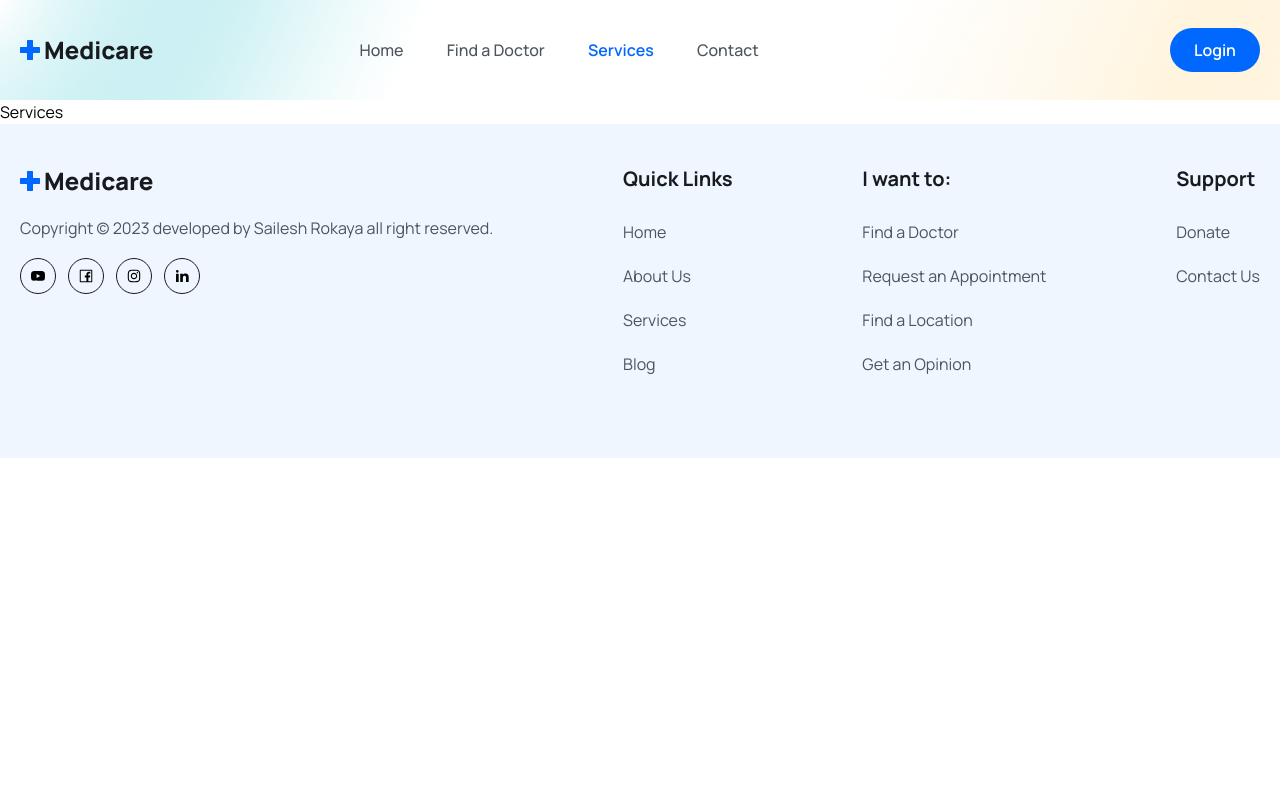
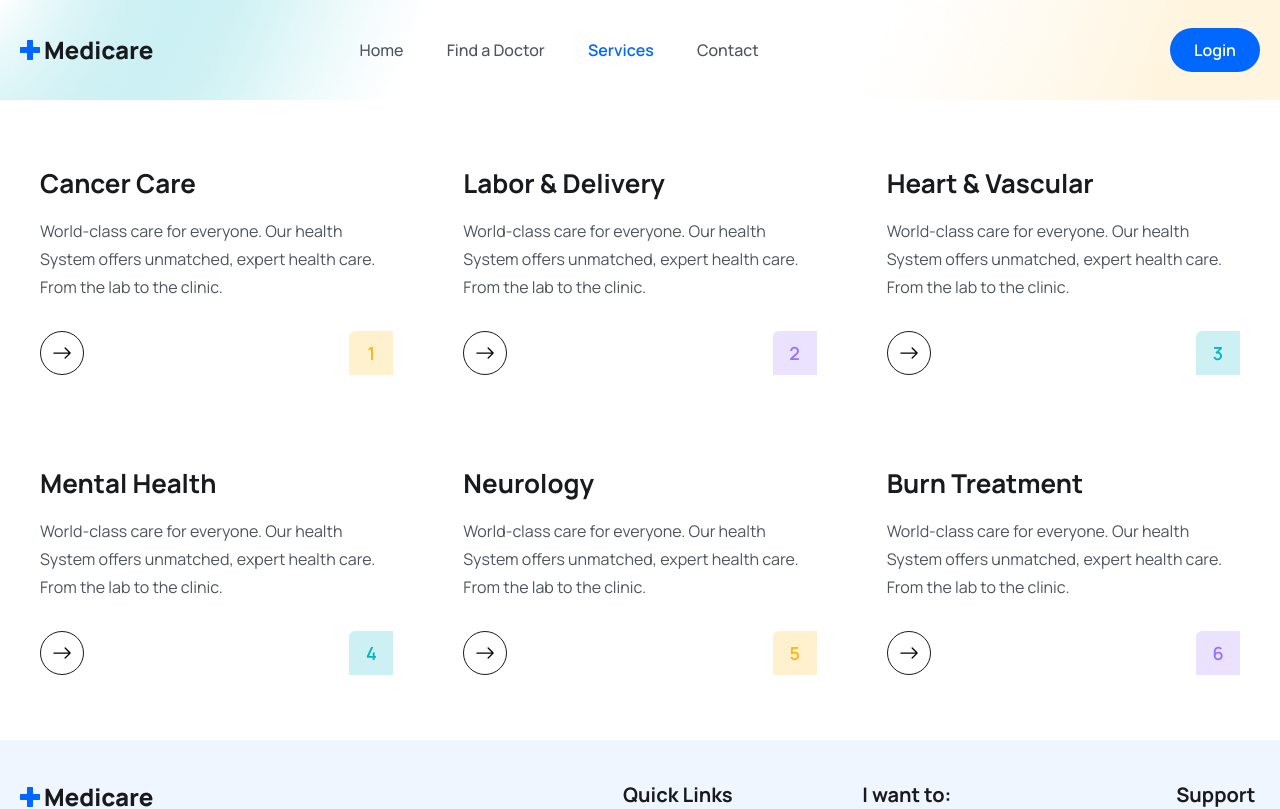
Before and after one commit to Sukrajchaudhary/Doctor-appoinment, a React (Vite) app in the folder frontend/: page /services in a window 1280 px wide. Shown: the top 809 px of the page. Built offline with nearby package versions, Linux system fonts and the light colour scheme.

Commit message:
Services Page

```diff
--- a/frontend/src/pages/Services.jsx
+++ b/frontend/src/pages/Services.jsx
@@ -1,11 +1,19 @@
-import React from 'react'
+import React from "react";
+import { services } from "../assets/data/services";
+import ServiceCard from "../components/Services/ServiceCard";
 
 const Services = () => {
   return (
-    <div>
-      Services
-    </div>
-  )
-}
+    <section>
+      <div className="container">
+        <div className="grid grid-cols-1 md:grid-cols-2 lg:grid-cols-3 gap-5 lg:gap-[30px]">
+          {services.map((item, index) => (
+            <ServiceCard item={item} index={index} key={index} />
+          ))}
+        </div>
+      </div>
+    </section>
+  );
+};
 
-export default Services
+export default Services;
```
